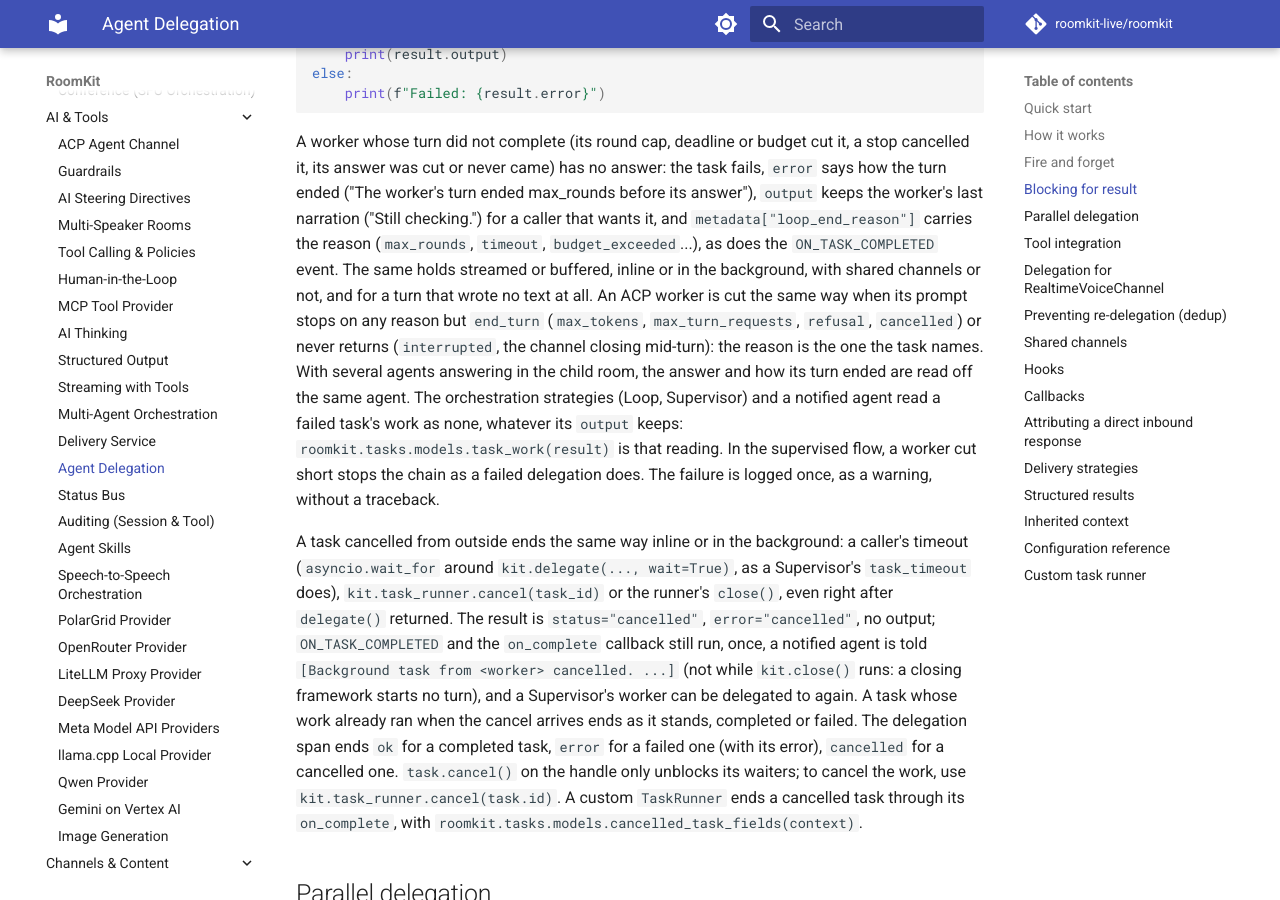
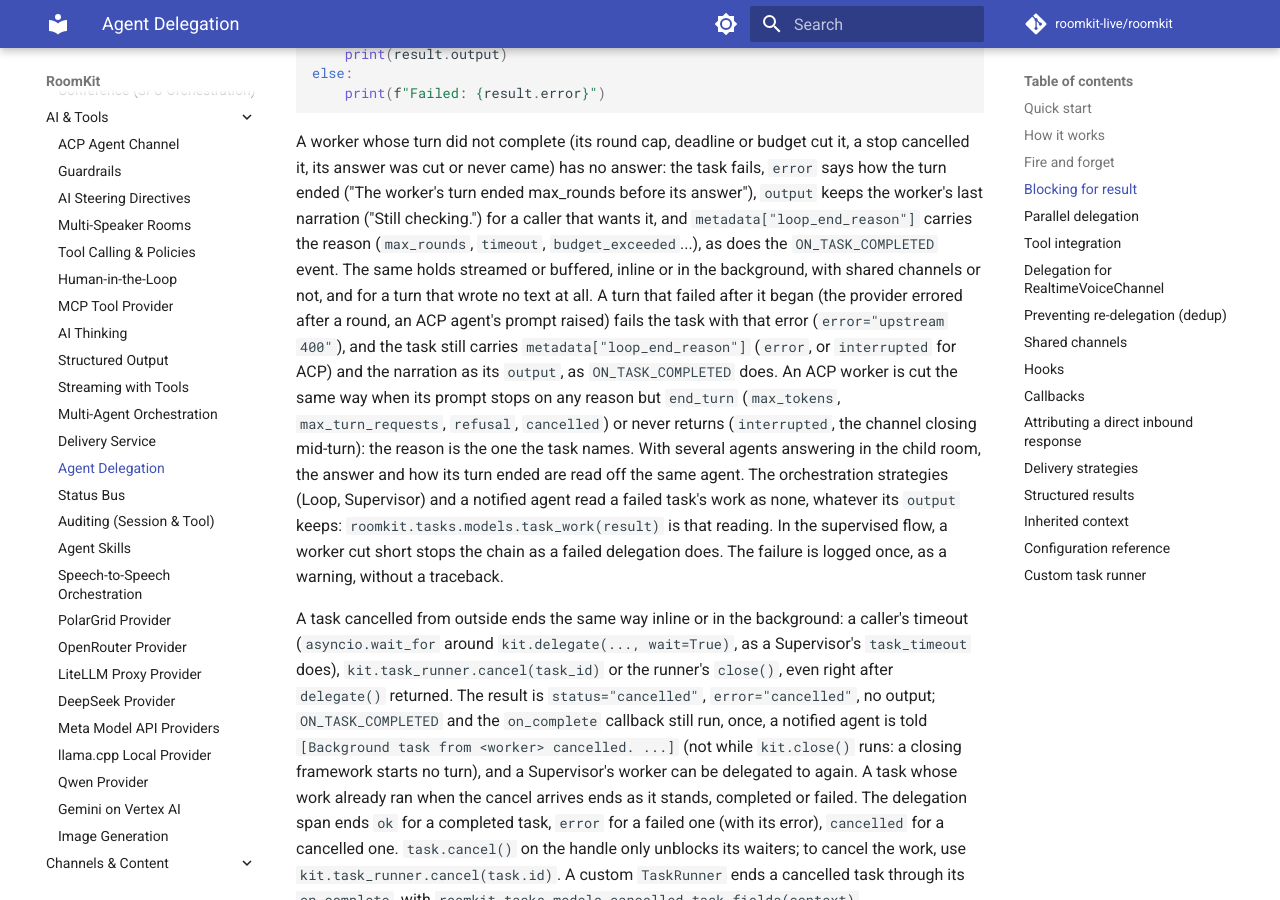
Before and after one commit to roomkit-live/roomkit-docs, an MkDocs documentation site: the page built from docs/guides/agent-delegation.md, in a window 1280 px wide and 900 px high, scrolled down 1927 px. Built offline with MkDocs 1.6.1 and Material for MkDocs 9.7.7, drawn with Linux system fonts in a browser that asks for light colours; comment, search, counter and statistics services are not loaded.

Commit message:
docs(delegation): a worker turn that failed after a round keeps its end and narration on the task (RMK-433)

```diff
--- a/docs/guides/agent-delegation.md
+++ b/docs/guides/agent-delegation.md
@@ -94,7 +94,11 @@ max_rounds before its answer"), `output` keeps the worker's last narration
 `metadata["loop_end_reason"]` carries the reason (`max_rounds`, `timeout`,
 `budget_exceeded`...), as does the `ON_TASK_COMPLETED` event. The same holds
 streamed or buffered, inline or in the background, with shared channels or
-not, and for a turn that wrote no text at all. An ACP worker is cut the same
+not, and for a turn that wrote no text at all. A turn that failed after it
+began (the provider errored after a round, an ACP agent's prompt raised)
+fails the task with that error (`error="upstream 400"`), and the task still
+carries `metadata["loop_end_reason"]` (`error`, or `interrupted` for ACP) and
+the narration as its `output`, as `ON_TASK_COMPLETED` does. An ACP worker is cut the same
 way when its prompt stops on any reason but `end_turn` (`max_tokens`,
 `max_turn_requests`, `refusal`, `cancelled`) or never returns
 (`interrupted`, the channel closing mid-turn): the reason is the one the task
```
